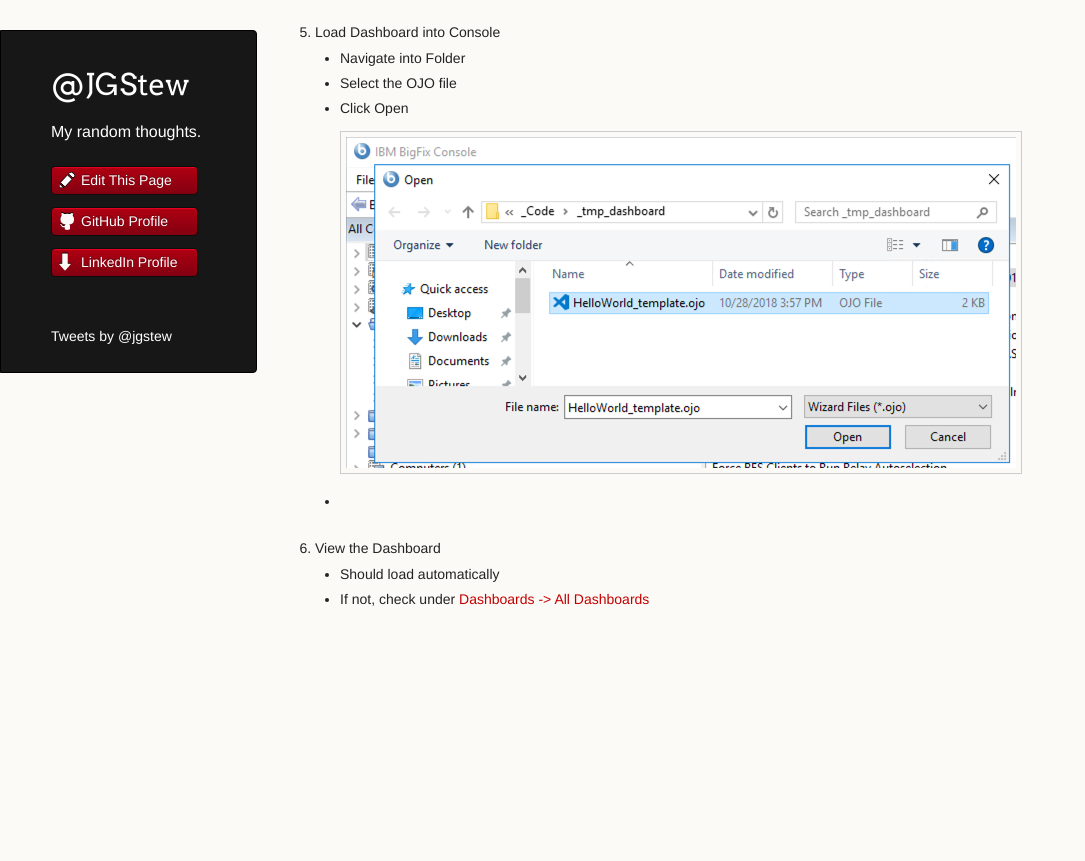
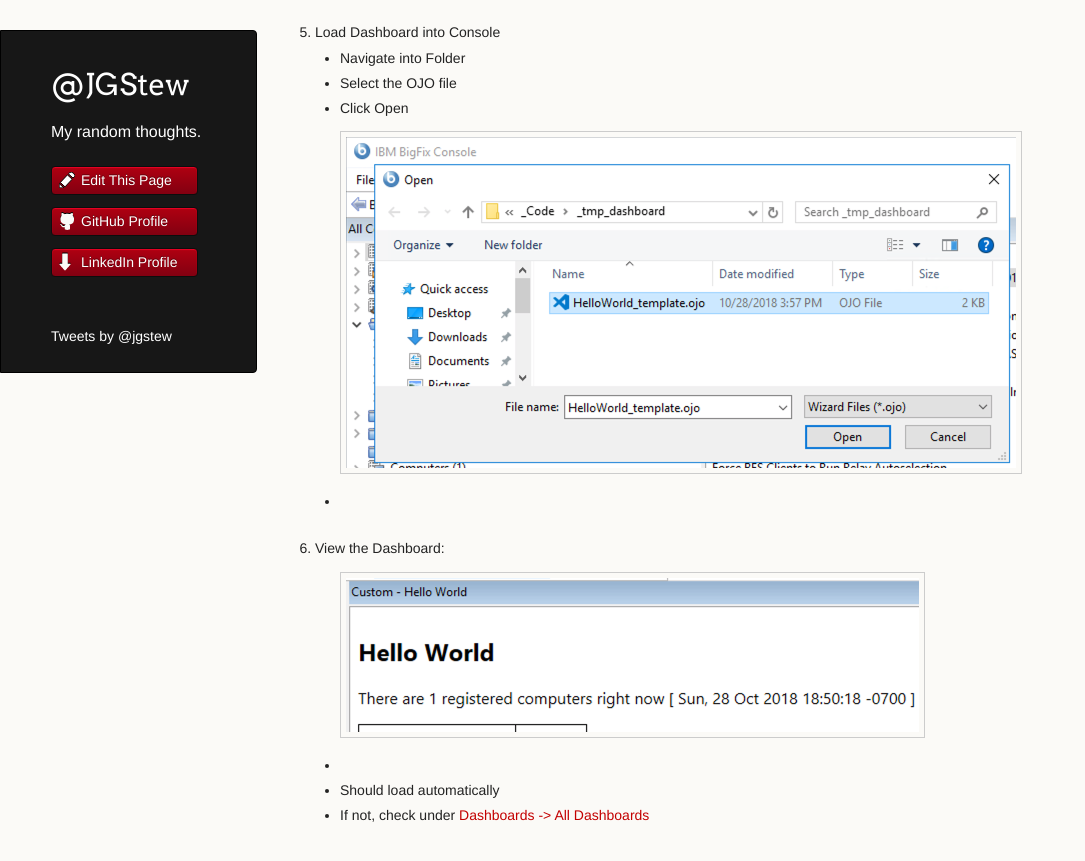
Before and after one commit to jgstew/jgstew.github.io, a Jekyll site: the page built from _posts/2018-10-29-Debug-Dashboard-In-BigFix-Console.md, in a window 1280 px wide and 900 px high, scrolled down 1118 px. Shown: the top 861 px of the window, without its empty margins (0-1085 px from the left). Built offline with Jekyll 4.4.1, drawn with Linux system fonts in a browser that asks for light colours; nearby versions of some CDN libraries; comment, search, counter and statistics services are not loaded; before the commit the page ends 1802 px from its top, so only the background shows below that; part of the change alters nothing that is shown.

Commit message:
Update 2018-10-29-Debug-Dashboard-In-BigFix-Console.md

```diff
--- a/_posts/2018-10-29-Debug-Dashboard-In-BigFix-Console.md
+++ b/_posts/2018-10-29-Debug-Dashboard-In-BigFix-Console.md
@@ -10,12 +10,13 @@
     * ![Open Debug Menu](/images/BigFix/Console/OpenDebugMenu.png)
 1. Select "Load Wizard..."
     * Note: Wizards and Dashboards are basically the same
-    * ![Load Dashboard](/images/BigFix/Dashboards/SelectLoadWizard.png)
+    * ![Select Load Wizard](/images/BigFix/Dashboards/SelectLoadWizard.png)
 1. Load Dashboard into Console
     * Navigate into Folder
     * Select the OJO file
     * Click Open
     * ![Load Dashboard](/images/BigFix/Dashboards/LoadDashboardInConsole.png)
-1. View the Dashboard
+1. View the Dashboard:
+    * ![View Dashboard](/images/BigFix/Dashboards/ViewDashboardHW.png)
     * Should load automatically
     * If not, check under [Dashboards -> All Dashboards](/images/BigFix/Dashboards/DashboardLocationCustom.png)
```
